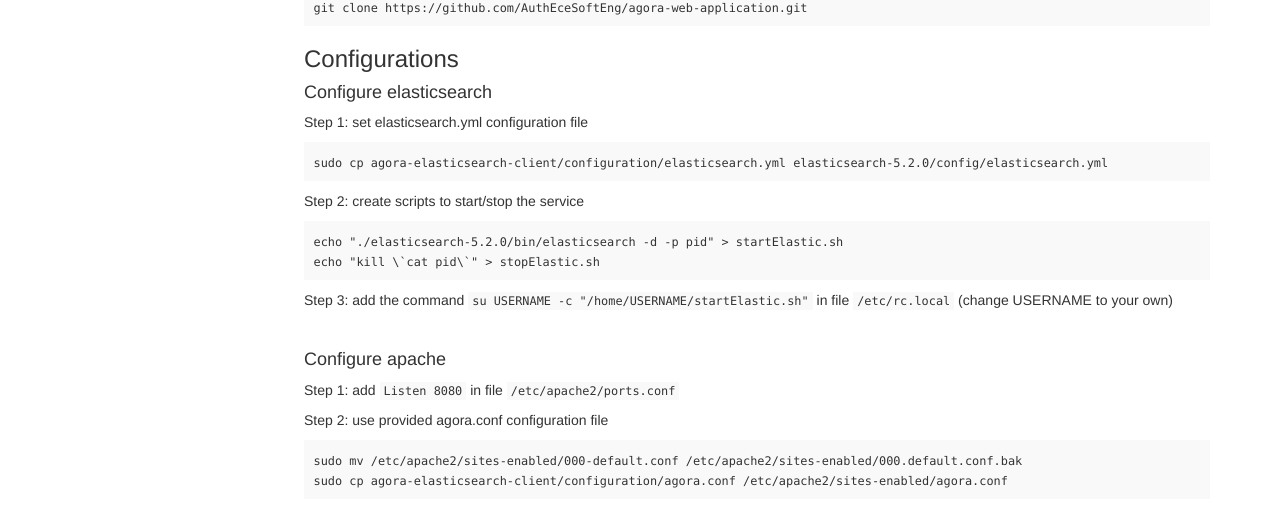
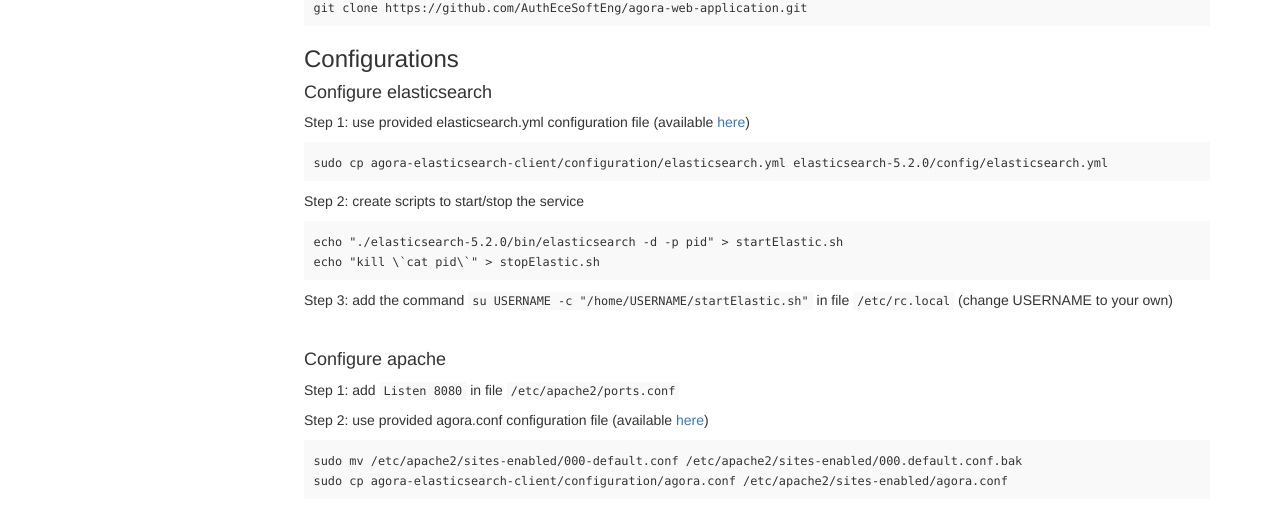
Before and after one commit to AuthEceSoftEng/agora, a Jekyll site: the page built from _posts/2017-06-20-installation-instructions.md, in a window 1280 px wide. Shown: the part 909-1420 px from the top of the page. Built offline with Jekyll 4.4.1, drawn with Linux system fonts in a browser that asks for light colours.

Commit message:
Update links to configuration files

````diff
--- a/_posts/2017-06-20-installation-instructions.md
+++ b/_posts/2017-06-20-installation-instructions.md
@@ -62,7 +62,7 @@ git clone https://github.com/AuthEceSoftEng/agora-web-application.git
 
 #### Configure elasticsearch
 
-Step 1: set elasticsearch.yml configuration file
+Step 1: use provided elasticsearch.yml configuration file (available <a target="_blank" href="https://github.com/AuthEceSoftEng/agora-elasticsearch-client/blob/master/configuration/elasticsearch.yml">here</a>)
 
 ```
 sudo cp agora-elasticsearch-client/configuration/elasticsearch.yml elasticsearch-5.2.0/config/elasticsearch.yml
@@ -83,7 +83,7 @@ Step 3: add the command `su USERNAME -c "/home/USERNAME/startElastic.sh"` in fil
 
 Step 1: add `Listen 8080` in file `/etc/apache2/ports.conf`
 
-Step 2: use provided agora.conf configuration file
+Step 2: use provided agora.conf configuration file (available <a target="_blank" href="https://github.com/AuthEceSoftEng/agora-elasticsearch-client/blob/master/configuration/agora.conf">here</a>)
 
 ```
 sudo mv /etc/apache2/sites-enabled/000-default.conf /etc/apache2/sites-enabled/000.default.conf.bak
````
